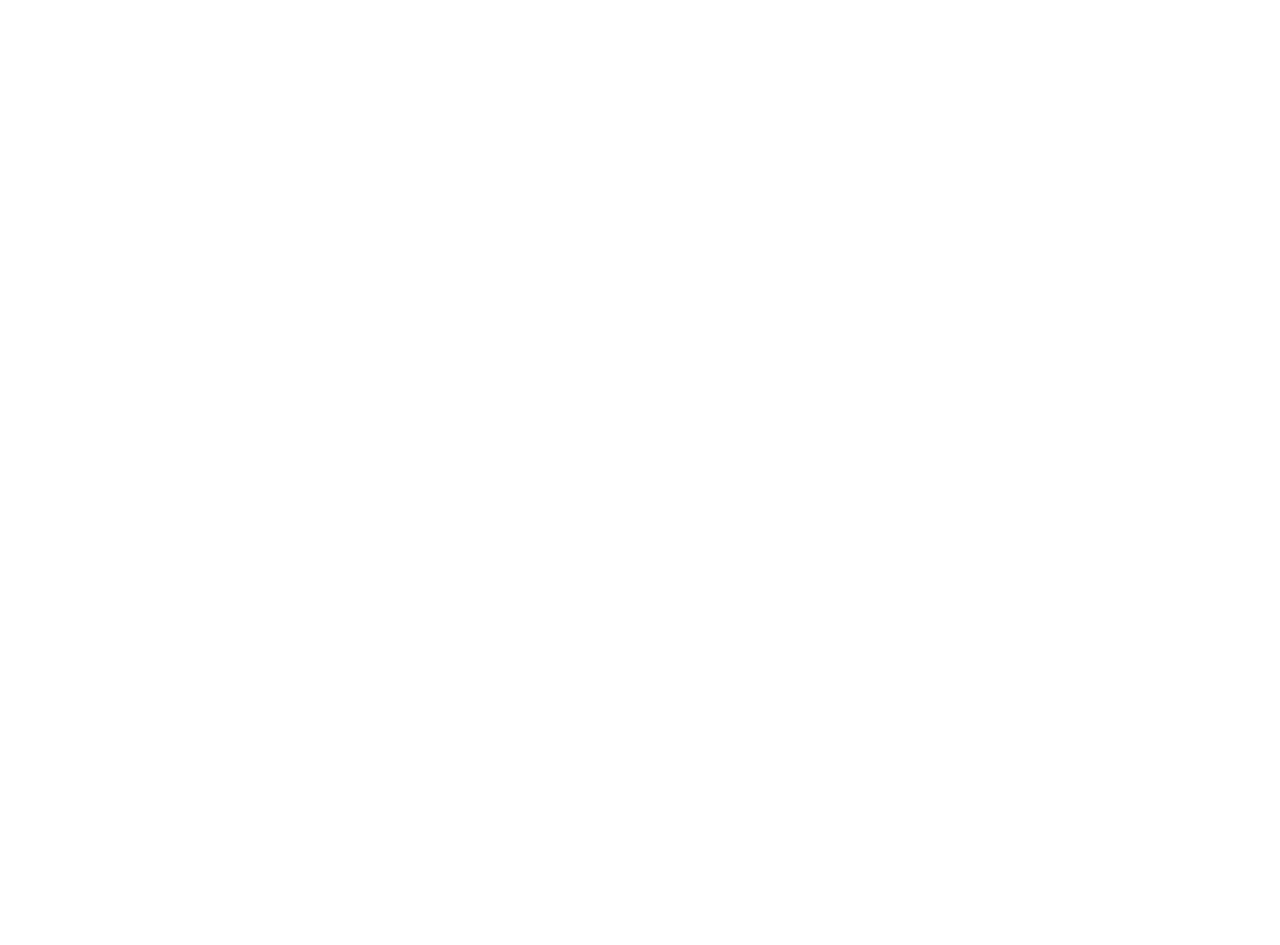
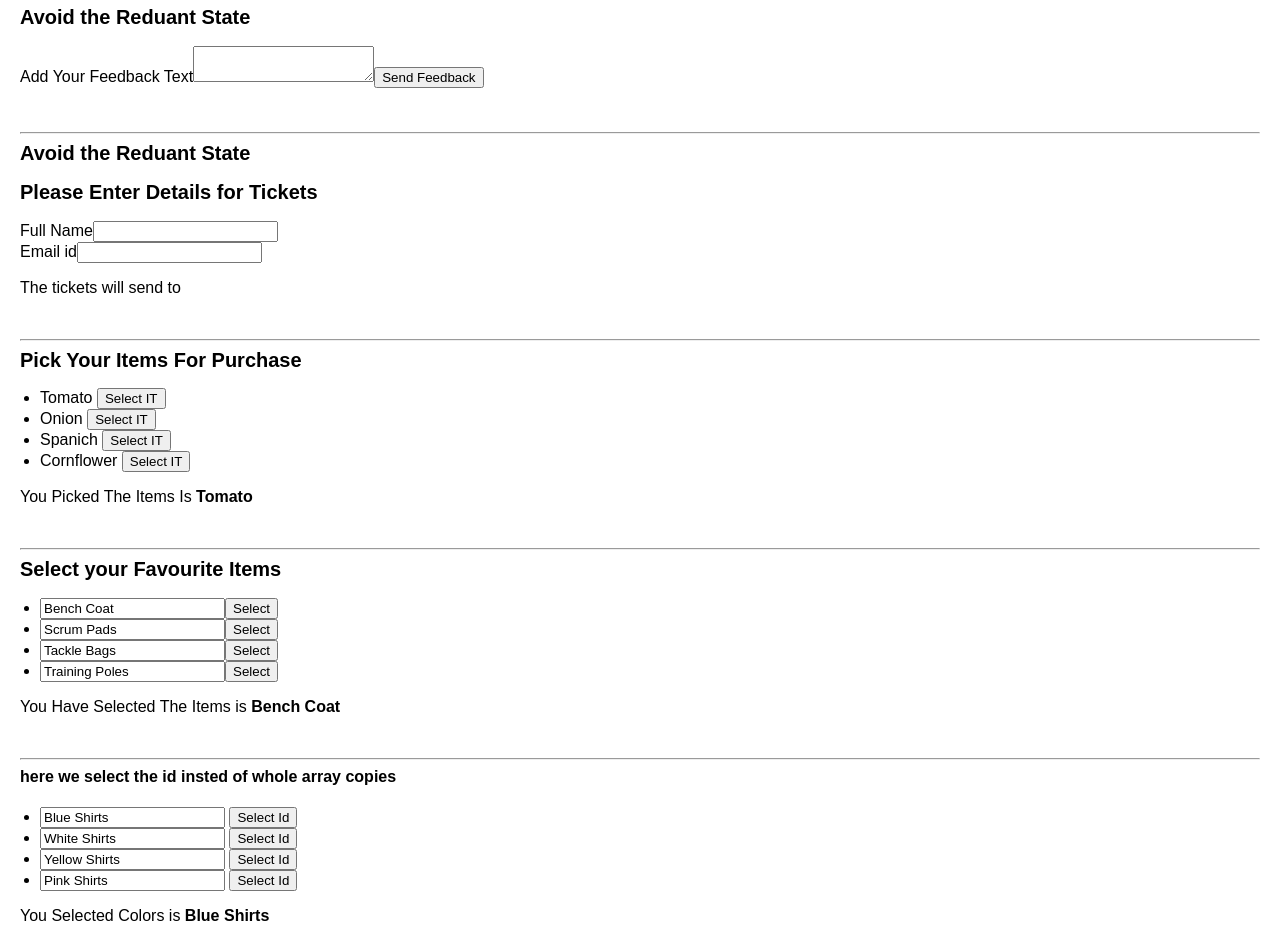
Before and after one commit to vk77093/first, a React (Create React App) app: page /UiState/firstState in a window 1280 px wide. Shown: the part 242-1187 px from the top of the page. Before the commit the page ends 800 px from the top, so only its background shows below. Built offline with nearby package versions, Linux system fonts and the light colour scheme.

Commit message:
added state

```diff
--- a/src/App.js
+++ b/src/App.js
@@ -49,6 +49,7 @@
 import EventShow from './Components/OfficalDocs/Intractive/Events/Event1';
 import ShowStateObject from './Components/OfficalDocs/Intractive/ObjectState/ShowStateObject';
 import ShowArray from './Components/OfficalDocs/Intractive/Arrays/ShowArray';
+import ShowInputState from './Components/OfficalDocs/UIState/InputState/ShowInputState';
 function App() {
   return (
     // <div className="App">
@@ -132,6 +133,12 @@
     </div>
 
   </div>
+  <div className='dropdown'>
+    <button className='dropbtn'>Offical Docs2.1</button>
+    <div className='dropdown-content'>
+      <Link to={'UiState/firstState'}>First State</Link>
+    </div>
+  </div>
       </div>
         <Routes>
         <Route  path='/' element={<HomePage/>}/>
@@ -163,6 +170,7 @@
       <Route path='eventshow' element={<EventShow/>}/>
       <Route path='stateObject' element={<ShowStateObject/>}/>
       <Route path='arrayshow' element={<ShowArray/>}/>
+      <Route path='UiState/firstState' element={<ShowInputState/>}/>
         </Routes>
 
     </Router>
--- /dev/null
+++ b/src/Components/OfficalDocs/UIState/InputState/FirstState.jsx
@@ -0,0 +1,54 @@
+import { useState } from "react";
+
+
+export function FirstState(){
+const[answere,SetAnswere]=useState('');
+const[errro,setError]=useState(null);
+const[status,SetStatus]=useState('typing');
+if(status==='success'){
+    return <h1>That's right!</h1>
+}
+async function HandleSubmit(e){
+    e.preventDefault();
+    SetStatus('submitting');
+    try {
+        await SubmitForm(answere);
+        SetStatus('success');
+    } catch (error) {
+        SetStatus('typing');
+        setError(error);
+    }
+}
+
+function HandleAnswere(e){
+SetAnswere(e.target.value);
+}
+return(
+    <>
+    <h1>Cricket Quiz</h1>
+    <p>Which Country win the 2019 ODI Worldcup</p>
+    <form onSubmit={HandleSubmit}>
+        <textarea value={answere} onChange={HandleAnswere} disabled={status==='submitting'}/>
+        <button type="submit" disabled={answere.length ===0 || status==='submitting'}>Submit Answere</button>
+        {errro !=null && <p className="error">{errro.message}</p>}
+    </form>
+
+    </>
+)
+
+}
+
+
+function SubmitForm(answere){
+    //prenting its hitting server
+    return new Promise((resolve,reject)=>{
+setTimeout(()=>{
+let shouldError=answere.toLowerCase() !=='england';
+if(shouldError){
+   reject(new Error('Good guess but a wrong answer. Try again!'));
+}else{
+    resolve();
+}
+},1500);
+    });
+}
--- /dev/null
+++ b/src/Components/OfficalDocs/UIState/InputState/ReduantSateAvoid2.jsx
@@ -0,0 +1,34 @@
+import { useState } from "react";
+
+export function ReduantStateAvoid2(){
+    const[username,SetUsername]=useState('');
+    const[emailId,SetEmailid]=useState('');
+
+    const SendingAddress=username + ' '+emailId;
+
+    function UserNameChnage(e){
+SetUsername(e.target.value);
+    }
+    function EmailIdChnage(e){
+        SetEmailid(e.target.value);
+    }
+
+    return(
+        <>
+        <div className="cotainer">
+            <div className="row">
+                <h2>Please Enter Details for Tickets</h2>
+                <div className="form-group">
+                <label>Full Name</label>
+                <input type="text" value={username} onChange={UserNameChnage}/>
+                </div>
+                <div className="form-group">
+                    <label>Email id</label>
+                    <input type="email" value={emailId} onChange={EmailIdChnage}/>
+                </div>
+                <p>The tickets will send to <b style={{color:'pink'}}>{SendingAddress}</b></p>
+            </div>
+        </div>
+        </>
+    )
+}
--- /dev/null
+++ b/src/Components/OfficalDocs/UIState/InputState/ReduantStateAvoid.jsx
@@ -0,0 +1,45 @@
+import { useState } from "react";
+
+export function ReduantStateAvoid(){
+    const[text,SetText]=useState("");
+    const[status,SetStatus]=useState(false);
+
+    const isSending=status==='sending';
+    const isSent=status==='sent';
+
+    //Form Method
+    function SendMessage(message){
+        return new Promise((resolve,reject)=>{
+            setTimeout(()=>{
+                if(message !==null){
+                    resolve();
+                }else{
+                    reject(new Error("Form Can not be blank"));
+                }
+            },3000);
+        })
+    }
+   async function HandleSubmit(e){
+        e.preventDefault();
+        SetStatus('sending');
+        await SendMessage(text);
+        SetStatus('sent');
+    }
+    if(isSent){
+        return <h2>Thnaks for Submit Feedback</h2>
+    }
+    return (
+        <>
+        <div className="container">
+            <div className="row">
+                <form onSubmit={HandleSubmit}>
+                    <label>Add Your Feedback Text</label>
+                    <textarea className="form-control" disabled={isSending} value={text} onChange={(e)=>SetText(e.target.value)}/>
+                    <button type="submit" className="btn btn-info" disabled={isSending}>Send Feedback</button>
+                    {isSending && <p>Sending....</p>}
+                </form>
+            </div>
+        </div>
+        </>
+    )
+}
--- /dev/null
+++ b/src/Components/OfficalDocs/UIState/InputState/SelectedItem.jsx
@@ -0,0 +1,32 @@
+import { useState } from "react";
+
+const initialItems=[
+    {title:'Tomato',id:0},
+    {title:'Onion',id:1},
+    {title:'Spanich',id:2},
+    {title:'Cornflower',id:3},
+];
+
+export function SelectedItem(){
+    const[items,SetItems]=useState(initialItems);
+    const[selectedItems,SetSelectedItems]=useState(items[0]);
+
+    return(
+        <>
+        <div className="container">
+            <h2>Pick Your Items For Purchase</h2>
+            <ul>
+               {items.map(it=>(
+                <li key={it.id}>
+                    {it.title}
+                    {' '}
+                    <button type="button" onClick={()=>SetSelectedItems(it)}>Select IT</button>
+                </li>
+               ))}
+
+            </ul>
+            <p>You Picked The Items Is <b>{selectedItems.title}</b></p>
+        </div>
+        </>
+    )
+}
--- /dev/null
+++ b/src/Components/OfficalDocs/UIState/InputState/SelectedItemEditable.jsx
@@ -0,0 +1,42 @@
+import { useState } from "react"
+import { SelectedItem } from "./SelectedItem"
+
+const initialItemsData=[
+    {title:'Bench Coat',id:0},
+    {title:'Scrum Pads',id:1},
+    {title:'Tackle Bags',id:2},
+    {title:'Training Poles',id:3}
+]
+export function  SelectedItemEditable(){
+const[items,setItems]=useState(initialItemsData);
+const[selectedItems,SetSelectedItems]=useState(items[0]);
+
+function ChnageInSelection(id,e){
+    setItems(items.map((item)=>{
+        if(item.id===id){
+            return {
+                ...item,
+                title:e.target.value,
+            };
+        }else{
+            return item;
+        }
+    })
+    );
+}
+return(
+    <>
+    <h2>Select your Favourite Items</h2>
+    <ul>
+        {items.map((item)=>(
+            <li key={item.id}>
+                <input type="text" className="form-control" value={item.title}
+                onChange={(e)=>ChnageInSelection(item.id,e)}/>
+                <button type="button" onClick={()=>SetSelectedItems(item)}>Select </button>
+            </li>
+        ))}
+    </ul>
+    <p>You Have Selected The Items is <b>{selectedItems.title}</b></p>
+    </>
+)
+}
--- /dev/null
+++ b/src/Components/OfficalDocs/UIState/InputState/SelectedItemEditable2.jsx
@@ -0,0 +1,55 @@
+import { useState } from "react";
+
+const initialItems2=[
+    {title:'Blue Shirts',id:0},
+    {title:'White Shirts',id:1},
+    {title:'Yellow Shirts',id:2},
+    {title:'Pink Shirts',id:3},
+
+];
+export function SelectedItemEditable2(){
+    const[colors,setColors]=useState(initialItems2);
+    const[selectedCorsId,SetSelectedColorsId]=useState(0);
+
+    //here we select the id insted of whole array copies
+    const selectedColros=colors.find(item=>
+        item.id===selectedCorsId
+        );
+        function HandleColorsChange(id,e){
+            setColors(
+                colors.map((it)=>{
+                    if(it.id===id){
+                        return{
+                            ...it,
+                            title:e.target.value,
+                        }
+
+
+                    }else{
+                        return it;
+                    }
+                })
+            )
+        }
+        return(
+           <div className="container">
+            <div className="row">
+                <h4>here we select the id insted of whole array copies</h4>
+                <ul>
+                {colors.map((item,index)=>(
+                    <li key={item.id}>
+                        <div className="form-group">
+                    <input type="text" className="form-control" value={item.title}
+
+                    onChange={(e)=>HandleColorsChange(item.id,e)}/>
+                      {' '}
+                    <button type="button" onClick={()=>SetSelectedColorsId(item.id)}>Select Id</button>
+                        </div>
+                    </li>
+                ))}
+                </ul>
+                <p>You Selected Colors is <b>{selectedColros.title}</b></p>
+            </div>
+           </div>
+        )
+}
--- /dev/null
+++ b/src/Components/OfficalDocs/UIState/InputState/ShowInputState.jsx
@@ -0,0 +1,31 @@
+import { FirstState } from "./FirstState";
+import { ReduantStateAvoid2 } from "./ReduantSateAvoid2";
+import { ReduantStateAvoid } from "./ReduantStateAvoid";
+import { SelectedItem } from "./SelectedItem";
+import { SelectedItemEditable } from "./SelectedItemEditable";
+import { SelectedItemEditable2 } from "./SelectedItemEditable2";
+
+export default function ShowInputState(){
+    return(
+        <>
+        <FirstState/>
+        <hr/>
+        <h2>Avoid the Reduant State</h2>
+        <ReduantStateAvoid/>
+        <br></br>
+        <br/>
+        <hr/>
+        <h2>Avoid the Reduant State</h2>
+        <ReduantStateAvoid2/>
+        <br/>
+        <hr/>
+        <SelectedItem/>
+        <br/>
+        <hr/>
+        <SelectedItemEditable/>
+        <br/>
+        <hr/>
+        <SelectedItemEditable2/>
+        </>
+    )
+}
```
